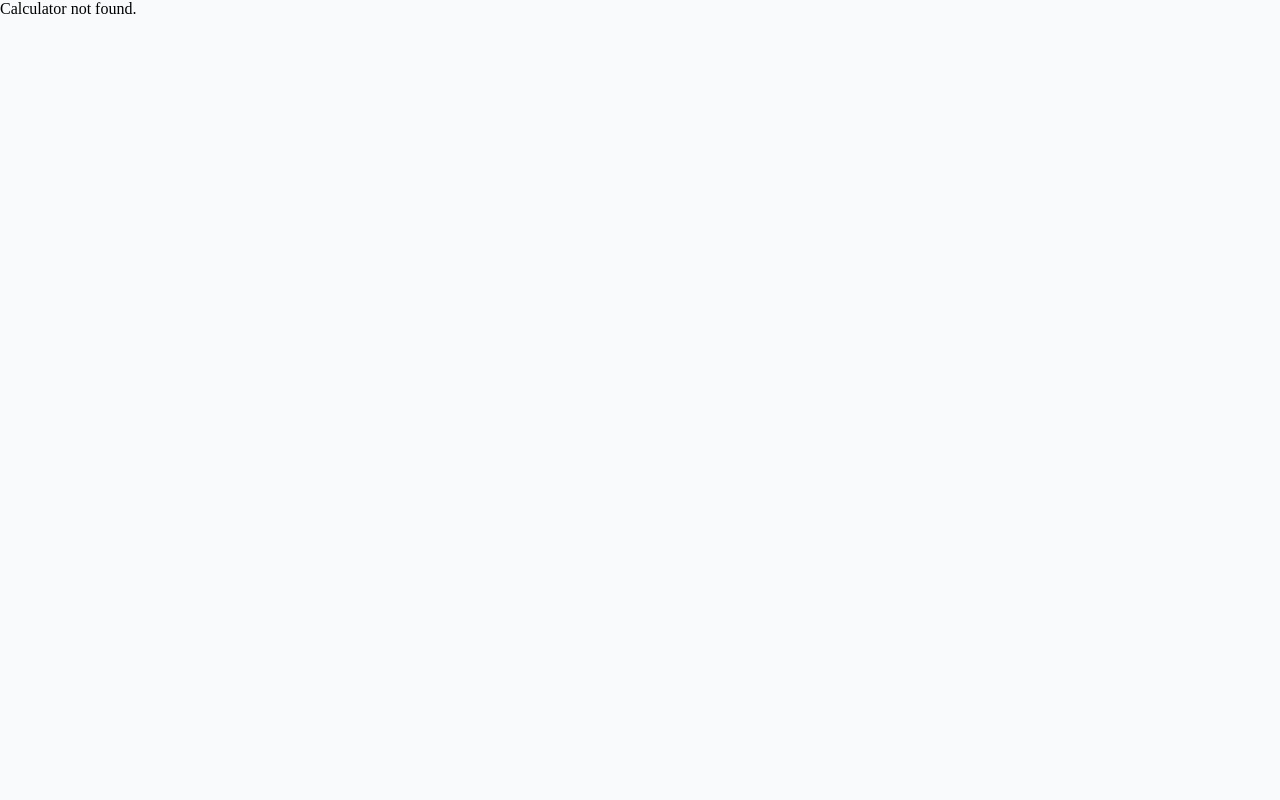
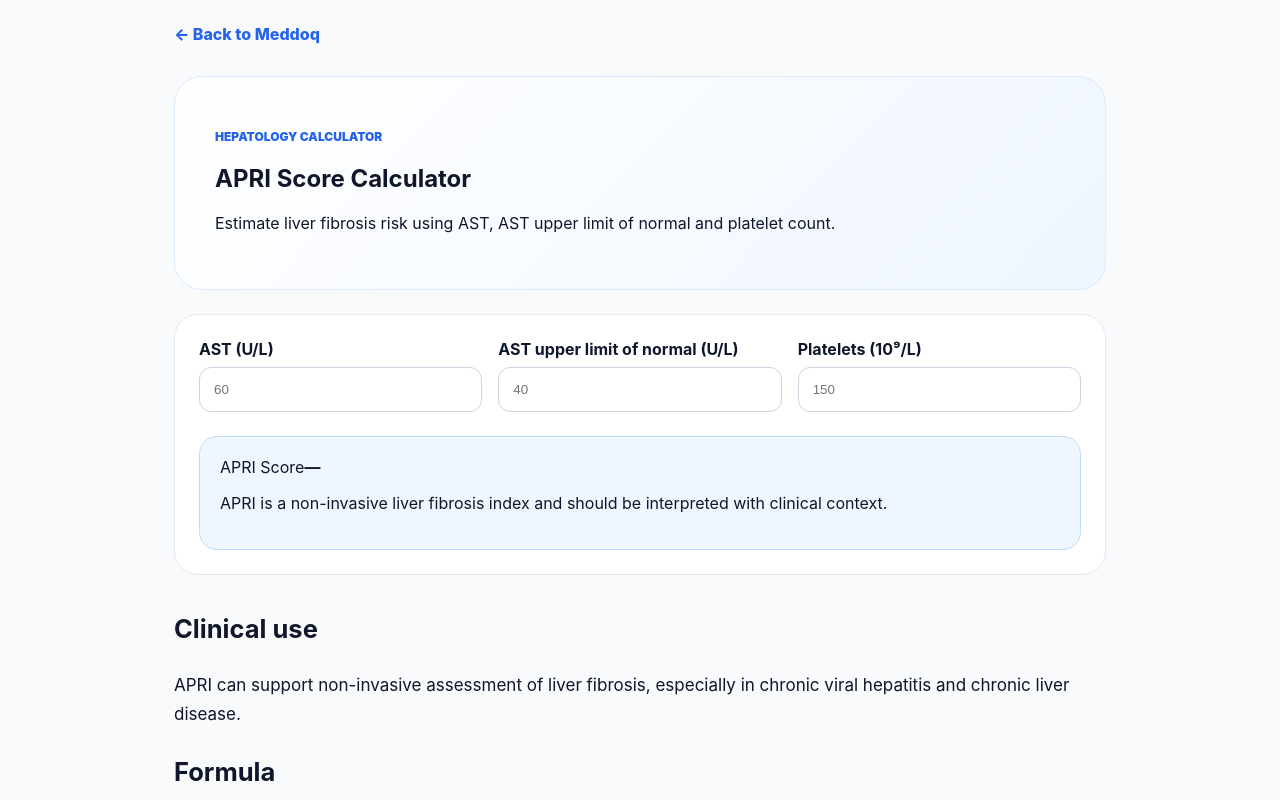
Before and after one commit to brsbyrm/meddoq, a Next.js app: page /calculators/apri-score in a window 1280 px wide. Before the commit this address had no page. Shown: the top 800 px of the page. Built offline with nearby package versions, Linux system fonts and the light colour scheme.

Commit message:
Add APRI score calculator

```diff
--- /dev/null
+++ b/app/calculators/apri-score/page.js
@@ -0,0 +1,79 @@
+"use client";
+
+import { useMemo, useState } from "react";
+
+export default function Page() {
+  const [ast,setAst]=useState("");
+  const [uln,setUln]=useState("");
+  const [platelets,setPlatelets]=useState("");
+
+  const apri = useMemo(()=>{
+    const a=Number(ast), u=Number(uln), p=Number(platelets);
+    if(!a||!u||!p) return null;
+    return ((a/u)/p)*100;
+  },[ast,uln,platelets]);
+
+  const interpretation = apri===null ? "" :
+    apri < 0.5 ? "Low probability of significant fibrosis" :
+    apri <= 1.5 ? "Indeterminate range" :
+    "Higher probability of significant fibrosis";
+
+  return(
+    <main style={styles.main}>
+      <a href="/" style={styles.back}>← Back to Meddoq</a>
+
+      <section style={styles.hero}>
+        <p style={styles.kicker}>Hepatology Calculator</p>
+        <h1>APRI Score Calculator</h1>
+        <p>Estimate liver fibrosis risk using AST, AST upper limit of normal and platelet count.</p>
+      </section>
+
+      <section style={styles.card}>
+        <div style={styles.grid}>
+          <label style={styles.label}>AST (U/L)
+            <input style={styles.input} value={ast} onChange={e=>setAst(e.target.value)} inputMode="decimal" placeholder="60"/>
+          </label>
+
+          <label style={styles.label}>AST upper limit of normal (U/L)
+            <input style={styles.input} value={uln} onChange={e=>setUln(e.target.value)} inputMode="decimal" placeholder="40"/>
+          </label>
+
+          <label style={styles.label}>Platelets (10⁹/L)
+            <input style={styles.input} value={platelets} onChange={e=>setPlatelets(e.target.value)} inputMode="decimal" placeholder="150"/>
+          </label>
+        </div>
+
+        <div style={styles.result}>
+          <span>APRI Score</span>
+          <strong>{apri===null ? "—" : apri.toFixed(2)}</strong>
+          <p><b>{interpretation}</b></p>
+          <p>APRI is a non-invasive liver fibrosis index and should be interpreted with clinical context.</p>
+        </div>
+      </section>
+
+      <section style={styles.content}>
+        <h2>Clinical use</h2>
+        <p>APRI can support non-invasive assessment of liver fibrosis, especially in chronic viral hepatitis and chronic liver disease.</p>
+
+        <h2>Formula</h2>
+        <p><strong>APRI = [(AST / AST ULN) / Platelets] × 100</strong></p>
+
+        <h2>References</h2>
+        <p>Wai CT et al. Hepatology. 2003.</p>
+      </section>
+    </main>
+  )
+}
+
+const styles={
+main:{maxWidth:980,margin:"0 auto",padding:24,fontFamily:"Inter,system-ui,sans-serif",color:"#0f172a"},
+back:{color:"#2563eb",fontWeight:800,textDecoration:"none"},
+hero:{marginTop:32,background:"linear-gradient(135deg,#fff,#eff6ff)",border:"1px solid #dbeafe",borderRadius:28,padding:40},
+kicker:{color:"#2563eb",fontWeight:900,fontSize:12,textTransform:"uppercase"},
+card:{marginTop:24,background:"#fff",border:"1px solid #e2e8f0",borderRadius:24,padding:24},
+grid:{display:"grid",gridTemplateColumns:"repeat(auto-fit,minmax(min(100%,220px),1fr))",gap:16},
+label:{display:"grid",gap:8,fontWeight:700},
+input:{padding:14,borderRadius:12,border:"1px solid #cbd5e1"},
+result:{marginTop:24,background:"#eff6ff",padding:20,borderRadius:18,border:"1px solid #bfdbfe"},
+content:{marginTop:32,lineHeight:1.7,fontSize:17}
+}
```
Also changed, not shown: app/data/calculators.js (+9 -0 lines).
